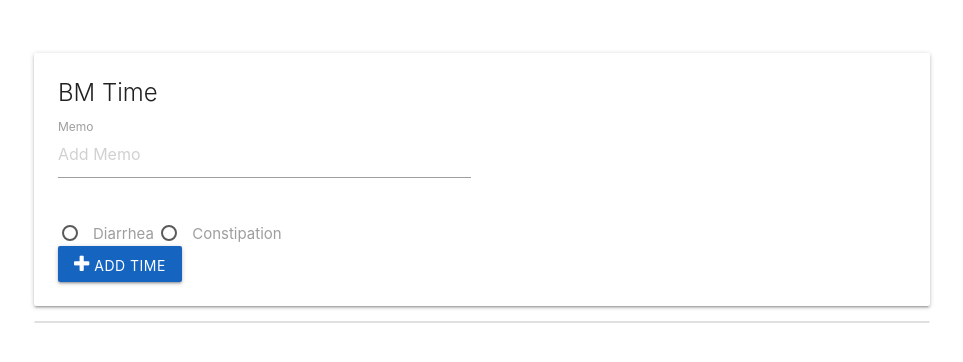
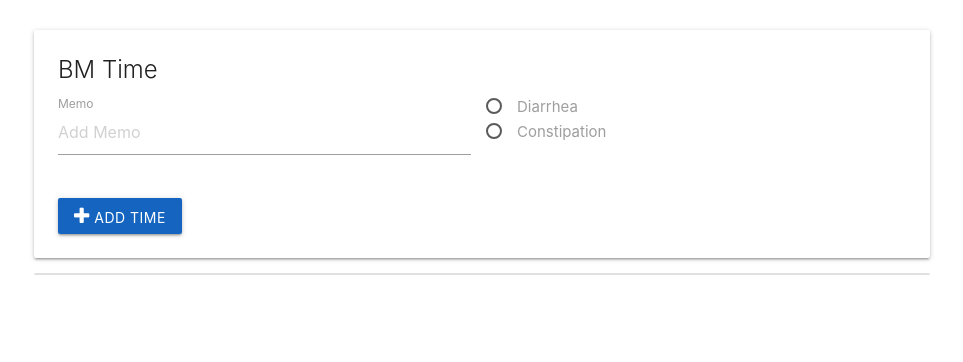
Before and after one commit to cage92606/side-effects, a plain HTML site: page index.html in a window 1280 px wide. Shown: the whole page, without its empty margins (158-1121 px from the left). Drawn offline with nearby package versions, Linux system fonts and the light colour scheme.

Commit message:
Add files via upload

```diff
--- a/index.html
+++ b/index.html
@@ -12,7 +12,6 @@
   <title>Document</title>
 </head>
 <body>
-  <br>
   <br>
   <div class="container">
     <div class="card">
@@ -30,19 +29,18 @@
                   <span>Nothing</span>
                 </label>
               </p> -->
-            </div>
-            <div>
-
+              <p>
                 <label>
                   <input name="flag" type="radio" value="diarrhea" id="diarrhea"/>
                   <span>Diarrhea</span>
                 </label>
-
+              </p>
+              <p>
                 <label>
                   <input name="flag" type="radio" value="constipation" id="constipation"/>
                   <span>Constipation</span>
                 </label>
-
+              </p>
             </div>
             <button class="add-btn btn blue darken-3"><i class="fa fa-plus"></i> Add Time</button>
         </form>
```
